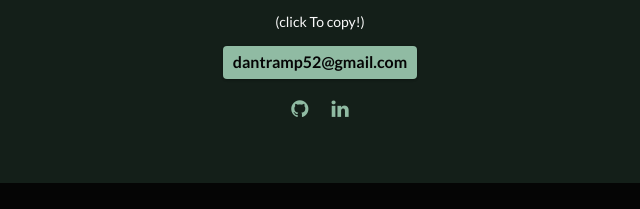
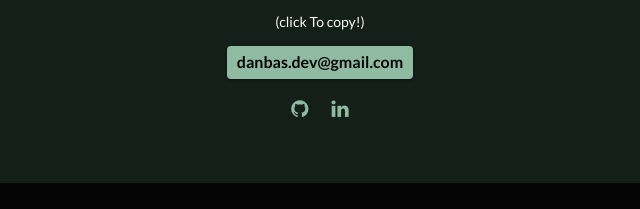
Before and after one commit to DanT52/Portfolio, a plain HTML site: page index.html in a window 1280 px wide. Shown: the part 3077-3286 px from the top of the page, 320-960 px from the left. Drawn offline with nearby package versions, Linux system fonts and the light colour scheme.

Commit message:
Update email

```diff
--- a/index.html
+++ b/index.html
@@ -224,7 +224,7 @@ I enjoy working with technologies like React JS, creating interactive applicatio
 
             <p class="contact-form_copy-text">(click To copy!)</p>
 
-                <button class="click-to-copy" title="Click to Copy Email Address">dantramp52@gmail.com</button>
+                <button class="click-to-copy" title="Click to Copy Email Address">danbas.dev@gmail.com</button>
 
             <div class="social contact-social">
                 <ul>
```
